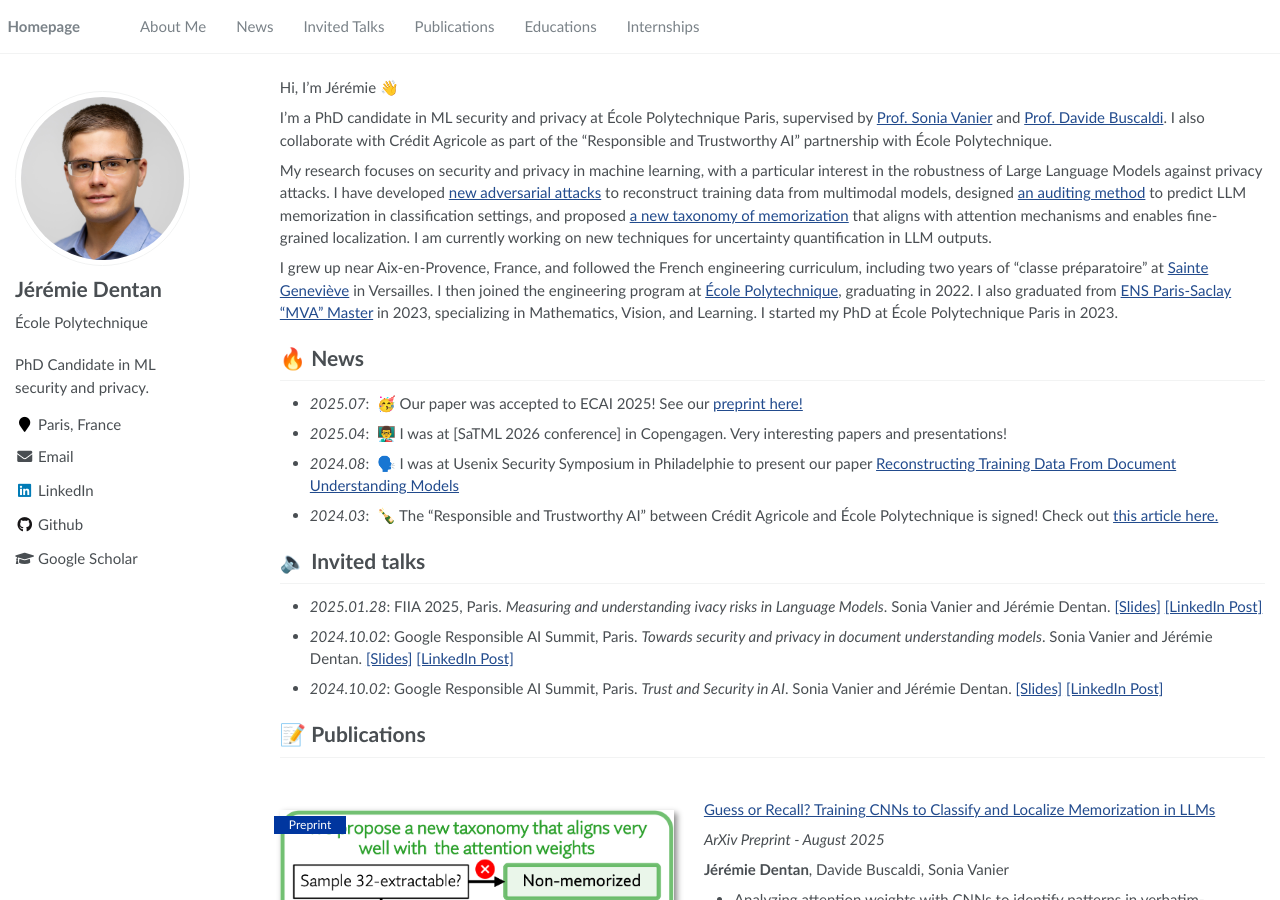
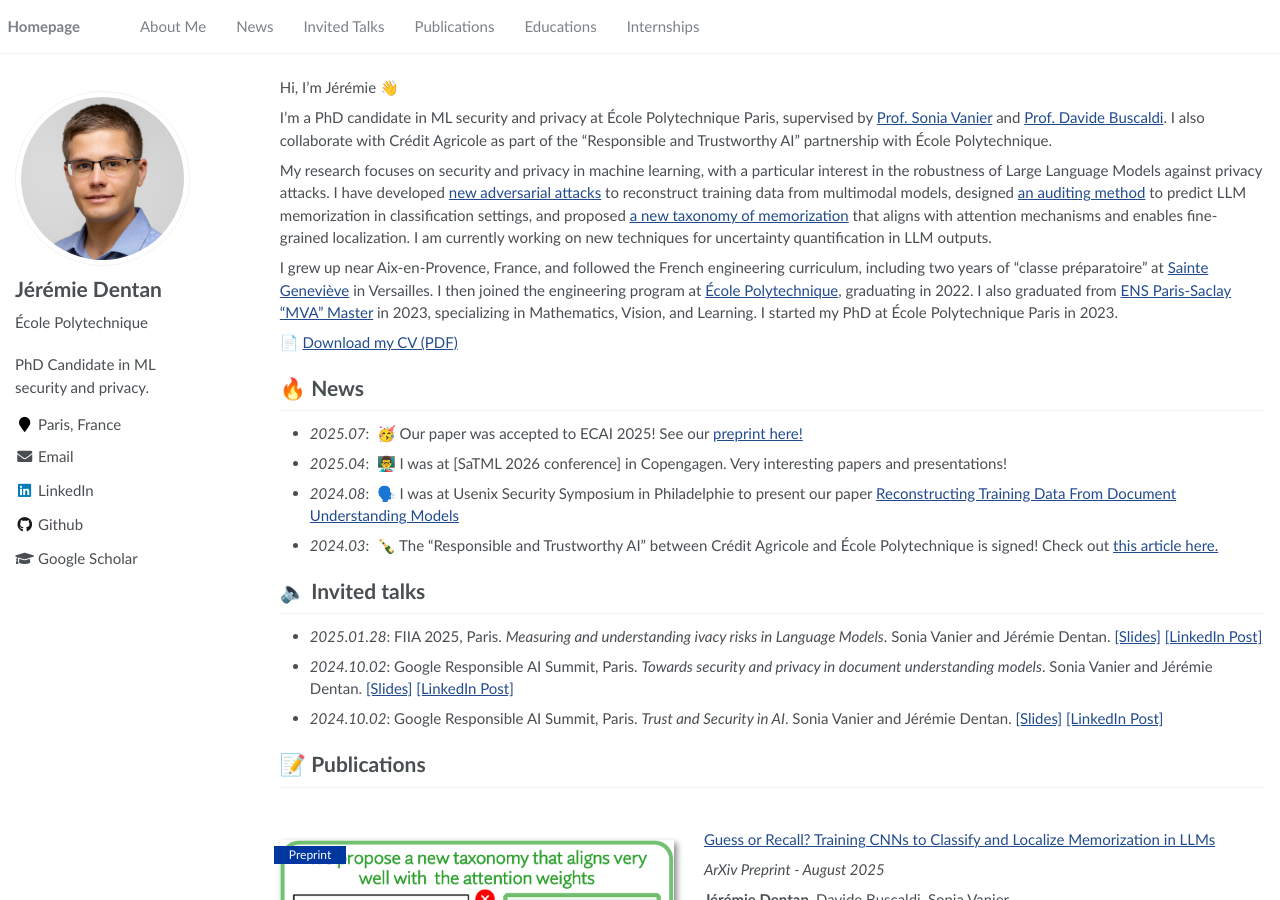
Before and after one commit to DentanJeremie/DentanJeremie.github.io, a Jekyll site: the page built from _pages/about.md, in a window 1280 px wide and 900 px high. Built offline with Jekyll 4.4.1, drawn with Linux system fonts in a browser that asks for light colours.

Commit message:
Added résumé

```diff
--- a/_pages/about.md
+++ b/_pages/about.md
@@ -24,6 +24,8 @@ I'm a PhD candidate in ML security and privacy at École Polytechnique Paris, su
 My research focuses on security and privacy in machine learning, with a particular interest in the robustness of Large Language Models against privacy attacks. I have developed [new adversarial attacks](https://www.usenix.org/conference/usenixsecurity24/presentation/dentan) to reconstruct training data from multimodal models, designed [an auditing method](https://arxiv.org/abs/2409.18858) to predict LLM memorization in classification settings, and proposed [a new taxonomy of memorization](https://arxiv.org/abs/2508.02573) that aligns with attention mechanisms and enables fine-grained localization. I am currently working on new techniques for uncertainty quantification in LLM outputs.
 
 I grew up near Aix-en-Provence, France, and followed the French engineering curriculum, including two years of "classe préparatoire" at [Sainte Geneviève](https://www.bginette.com) in Versailles. I then joined the engineering program at [École Polytechnique](https://programmes.polytechnique.edu/en/ingenieur-polytechnicien-program/ingenieur-polytechnicien-program), graduating in 2022. I also graduated from [ENS Paris-Saclay "MVA" Master](https://www.master-mva.com) in 2023, specializing in Mathematics, Vision, and Learning. I started my PhD at École Polytechnique Paris in 2023.
+
+📄 [Download my CV (PDF)](assets/JDentan_resume.pdf)
 
 # 🔥 News
 - *2025.07*: &nbsp;🥳 Our paper was accepted to ECAI 2025! See our [preprint here!](https://arxiv.org/abs/2409.18858)
```
Also changed, not shown: 1 other file.
